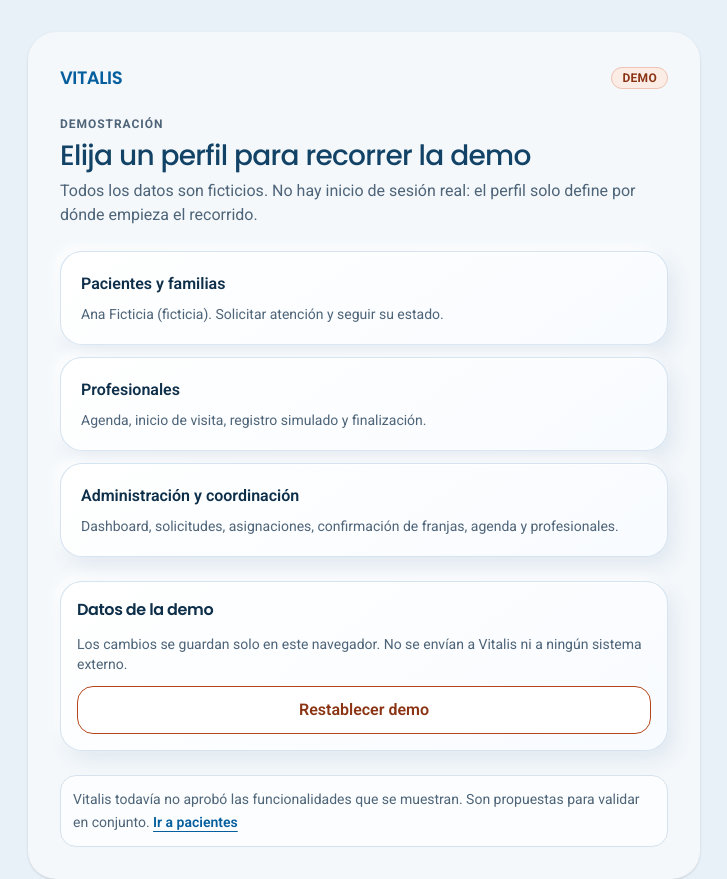
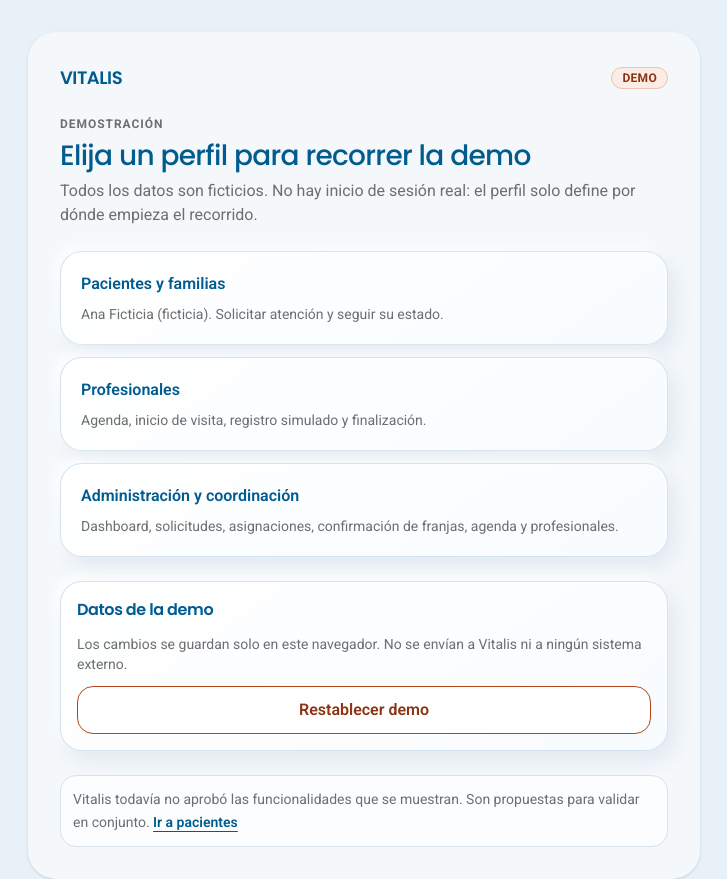
Before and after one commit to equantum-py/vitalis-demo, a Next.js app: page /demo in a window 1280 px wide. Shown: the whole page, without its empty margins (276-1003 px from the left). Built offline with nearby package versions, Linux system fonts and the light colour scheme.

Commit message:
style: aplicar paleta corporativa oficial Vitalis a tokens globales

```diff
--- a/app/globals.css
+++ b/app/globals.css
@@ -5,17 +5,17 @@
    Fuentes cargadas desde Google Fonts; requieren conexión en el navegador.
    No se modifican estados, permisos ni reglas de negocio. */
 @theme inline {
-  --color-navy: #124266;
-  --color-azul: #0672ba;
-  --color-azul-600: #055e9e;
-  --color-azul-soft: #e3f0fa;
-  --color-azul-200: #bfdcf0;
-  --color-verde: #4b7a2f;
-  --color-verde-soft: #eaf3e4;
+  --color-navy: #005b8f;
+  --color-azul: #0b5e9c;
+  --color-azul-600: #005b8f;
+  --color-azul-soft: #e6f3fa;
+  --color-azul-200: #b9ddf0;
+  --color-verde: #7cb342;
+  --color-verde-soft: #f0f7e8;
   --color-paper: #f4f8fb;
   --color-surface: #ffffff;
-  --color-ink: #0e2f4a;
-  --color-ink-soft: #4e6478;
+  --color-ink: #005b8f;
+  --color-ink-soft: #6d6e71;
   --color-warm: #b5461c;
   --color-warm-soft: #fbede6;
   --color-warm-200: #eec3b1;
@@ -50,9 +50,18 @@ h1, h2, h3, h4, h5, h6, .font-display {
 }
 .clay-interactive:hover { box-shadow: var(--clay-shadow-hover); transform: translateY(-1px); }
 .clay-interactive:active { transform: translateY(0); }
-.clay-interactive:focus-visible { outline: 3px solid #286cf0; outline-offset: 3px; }
+.clay-interactive:focus-visible { outline: 3px solid #0b5e9c; outline-offset: 3px; }
 @media (prefers-reduced-motion: reduce) {
   .clay-interactive { transition: none; }
   .clay-interactive:hover, .clay-interactive:active { transform: none; }
 }
 @media (min-width: 768px) { body { background: #e8f0f8; } }
+
+/* Colores oficiales Vitalis: referencia corporativa del 22/10/2026. */
+:root {
+  --vitalis-blue: #0b5e9c;
+  --vitalis-blue-light: #1e88c8;
+  --vitalis-green: #7cb342;
+  --vitalis-blue-dark: #005b8f;
+  --vitalis-gray: #6d6e71;
+}
```
